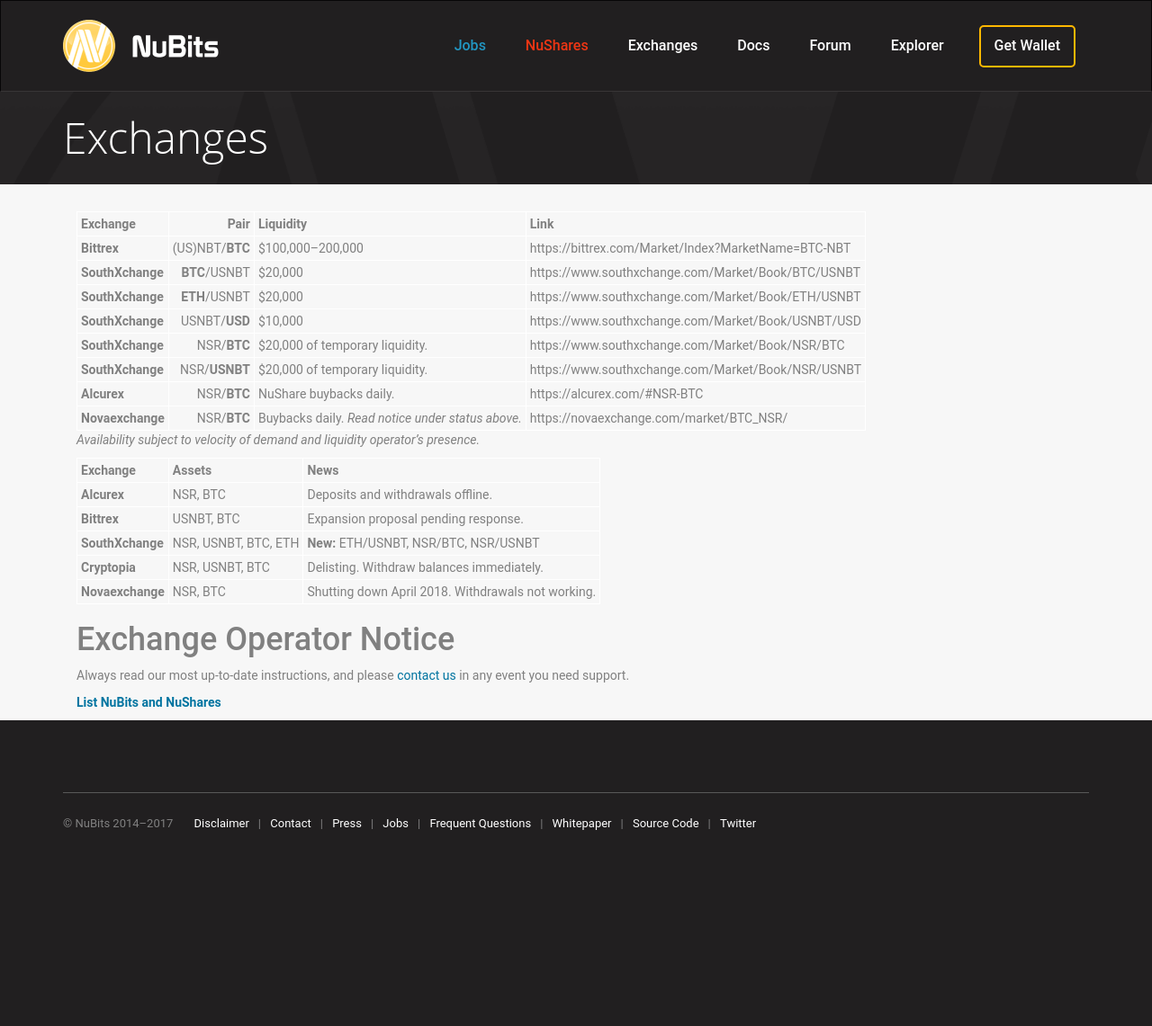
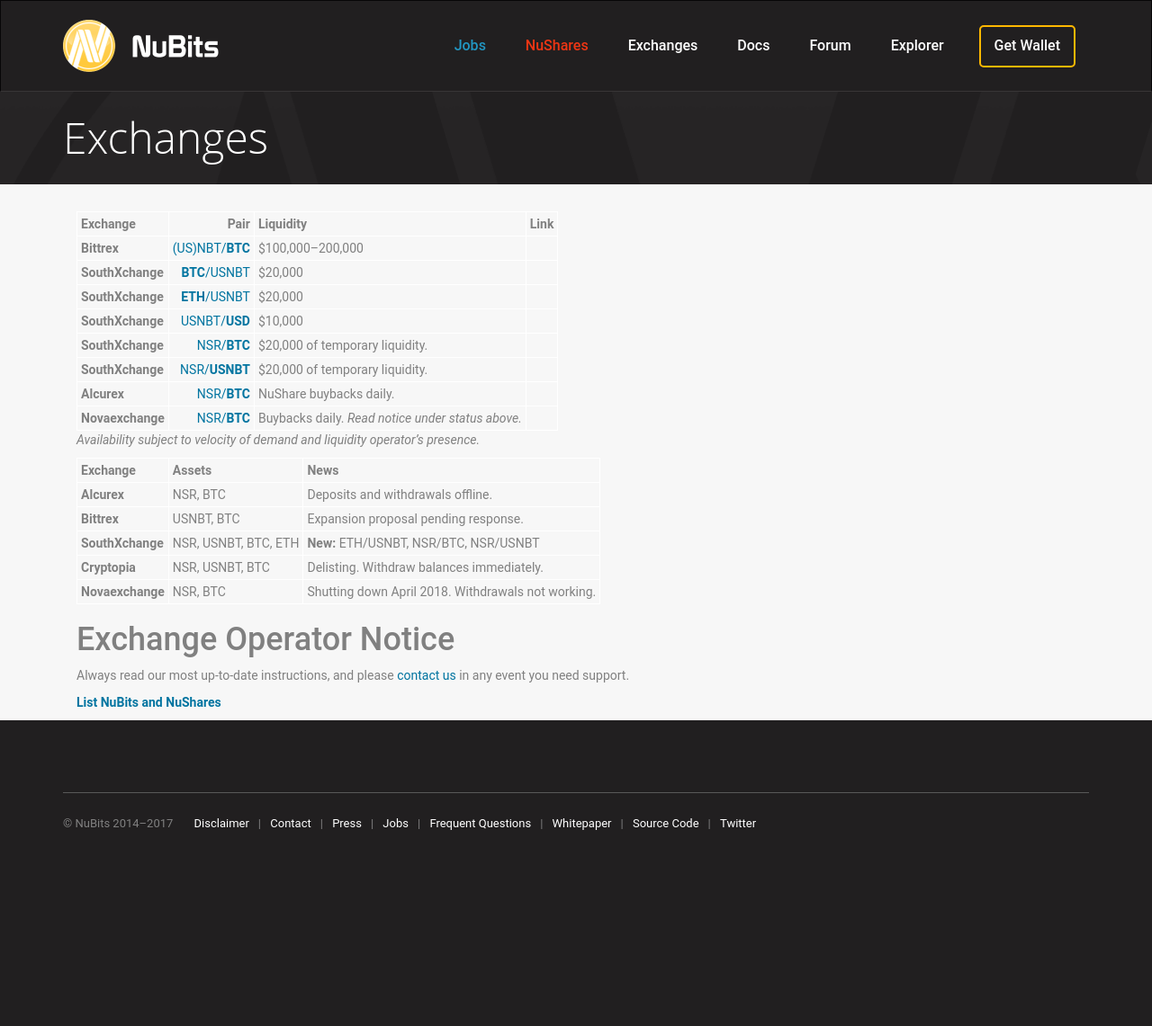
Before and after one commit to NuNetwork/nunetwork.github.io, a Jekyll site: the page built from _pages/exchanges-v2.md, in a window 1280 px wide. Shown: the whole page at 90% size. Built offline with Jekyll 4.4.1, drawn with Linux system fonts in a browser that asks for light colours.

Commit message:
Update exchanges-v2.md

```diff
--- a/_pages/exchanges-v2.md
+++ b/_pages/exchanges-v2.md
@@ -20,15 +20,15 @@
 </style>
 
 | Exchange | Pair | Liquidity | Link |
-|---|---:|---|---|---
-| **Bittrex** | (US)NBT/**BTC** | $100,000–200,000 | https://bittrex.com/Market/Index?MarketName=BTC-NBT
-| **SouthXchange** | **BTC**/USNBT | $20,000 | https://www.southxchange.com/Market/Book/BTC/USNBT
-| **SouthXchange** | **ETH**/USNBT | $20,000 | https://www.southxchange.com/Market/Book/ETH/USNBT
-| **SouthXchange** | USNBT/**USD** | $10,000 | https://www.southxchange.com/Market/Book/USNBT/USD
-| **SouthXchange** | NSR/**BTC** | $20,000 of temporary liquidity. | https://www.southxchange.com/Market/Book/NSR/BTC
-| **SouthXchange** | NSR/**USNBT** | $20,000 of temporary liquidity. | https://www.southxchange.com/Market/Book/NSR/USNBT
-| **Alcurex** | NSR/**BTC** | NuShare buybacks daily. | https://alcurex.com/#NSR-BTC
-| **Novaexchange** | NSR/**BTC** | Buybacks daily. _Read notice under status above._ | https://novaexchange.com/market/BTC_NSR/
+|---|---:|---|---|
+| **Bittrex** | [(US)NBT/**BTC**](https://bittrex.com/Market/Index?MarketName=BTC-NBT) | $100,000–200,000
+| **SouthXchange** | [**BTC**/USNBT](https://www.southxchange.com/Market/Book/BTC/USNBT) | $20,000
+| **SouthXchange** | [**ETH**/USNBT](https://www.southxchange.com/Market/Book/ETH/USNBT) | $20,000
+| **SouthXchange** | [USNBT/**USD**](https://www.southxchange.com/Market/Book/USNBT/USD) | $10,000
+| **SouthXchange** | [NSR/**BTC**](https://www.southxchange.com/Market/Book/NSR/BTC) | $20,000 of temporary liquidity.
+| **SouthXchange** | [NSR/**USNBT**](https://www.southxchange.com/Market/Book/NSR/USNBT) | $20,000 of temporary liquidity.
+| **Alcurex** | [NSR/**BTC**](https://alcurex.com/#NSR-BTC) | NuShare buybacks daily.
+| **Novaexchange** | [NSR/**BTC**](https://novaexchange.com/market/BTC_NSR/) | Buybacks daily. _Read notice under status above._
 
 _Availability subject to velocity of demand and liquidity operator's presence._
 
```
